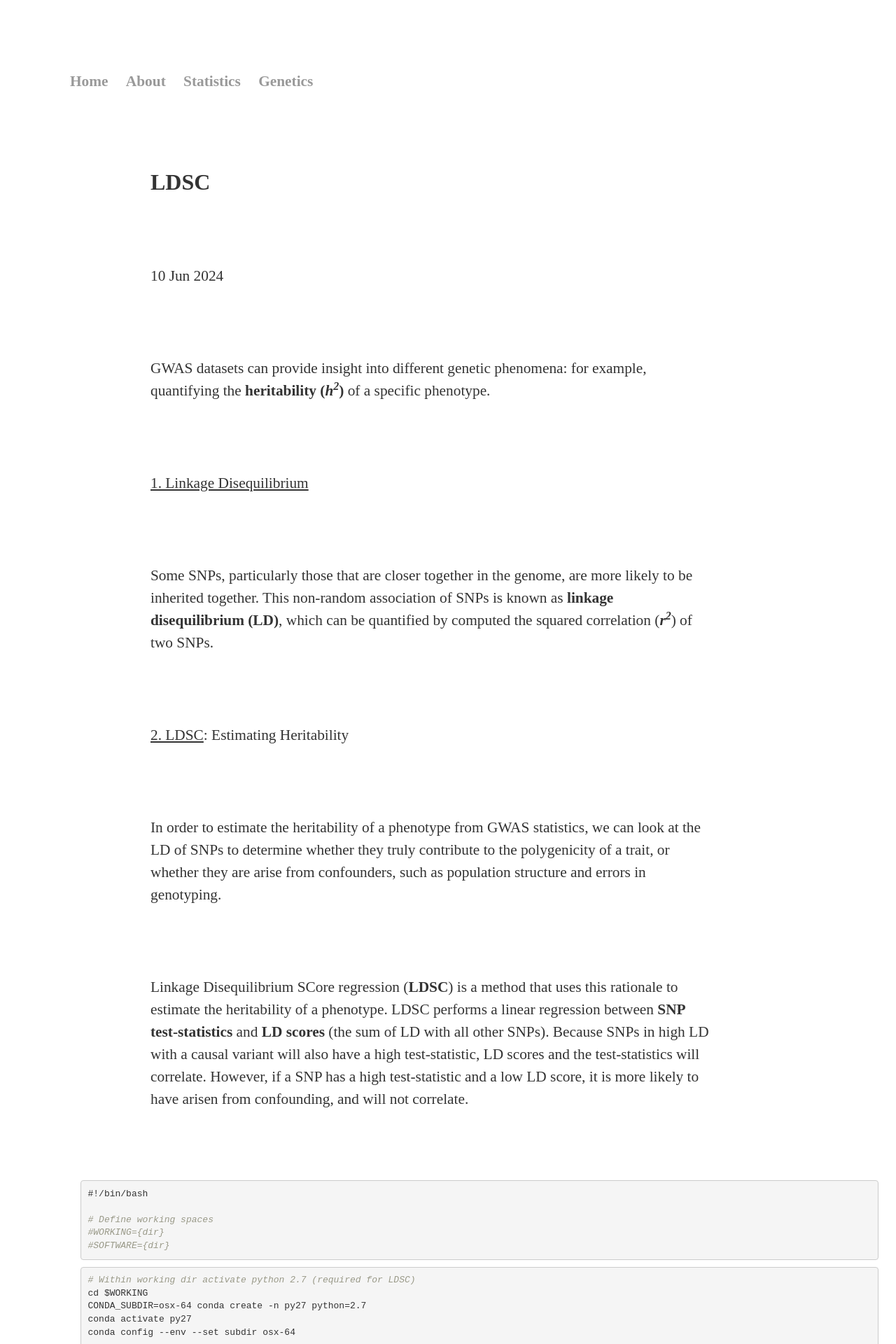
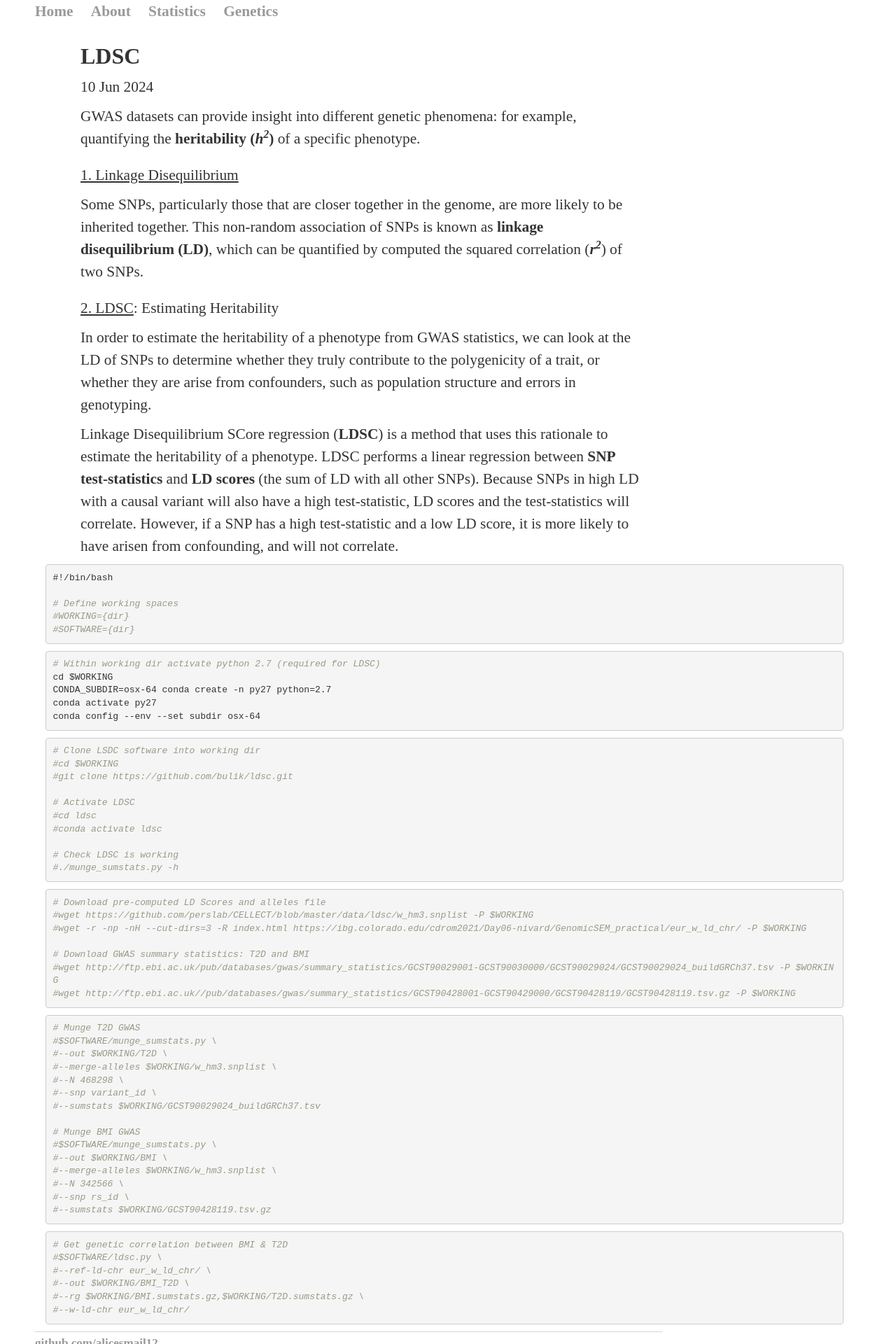
Before and after one commit to alicesmail12/alicesmail12.github.io, a Jekyll site: the page Genetics/_posts/2024-06-10-BashLDSC.html, which Jekyll copies as it is, in a window 1280 px wide. Shown: the top 1920 px of the page at 70% size. Built offline with Jekyll 4.4.1, drawn with Linux system fonts in a browser that asks for light colours; some web fonts are replaced.

Commit message:
Update main.css

```diff
--- a/css/main.css
+++ b/css/main.css
@@ -2,7 +2,7 @@
 @import url(https://fonts.googleapis.com/css2?family=Radio+Canada+Big:ital,wght@0,400..700;1,400..700&display=swap);
 
 h1{
-    margin: 100px;
+    margin-left: 50px;
     width: 70%;
     font-size: 24pt;
     font-family: 'Radio Canada Big';
@@ -11,7 +11,7 @@ h1{
 }
 
 h2,h3,h4,h5,h6,p {
-    margin: 100px;
+    margin-left: 50px;
     width: 70%;
     font-size: 16pt;
     font-family: 'Radio Canada Big';
@@ -19,7 +19,7 @@ h2,h3,h4,h5,h6,p {
 }
 
 body {
-    margin: 100px;
+    margin-left: 50px;
     width: 70%;
     font-size: 16pt;
     font-family: 'Radio Canada Big';
```
